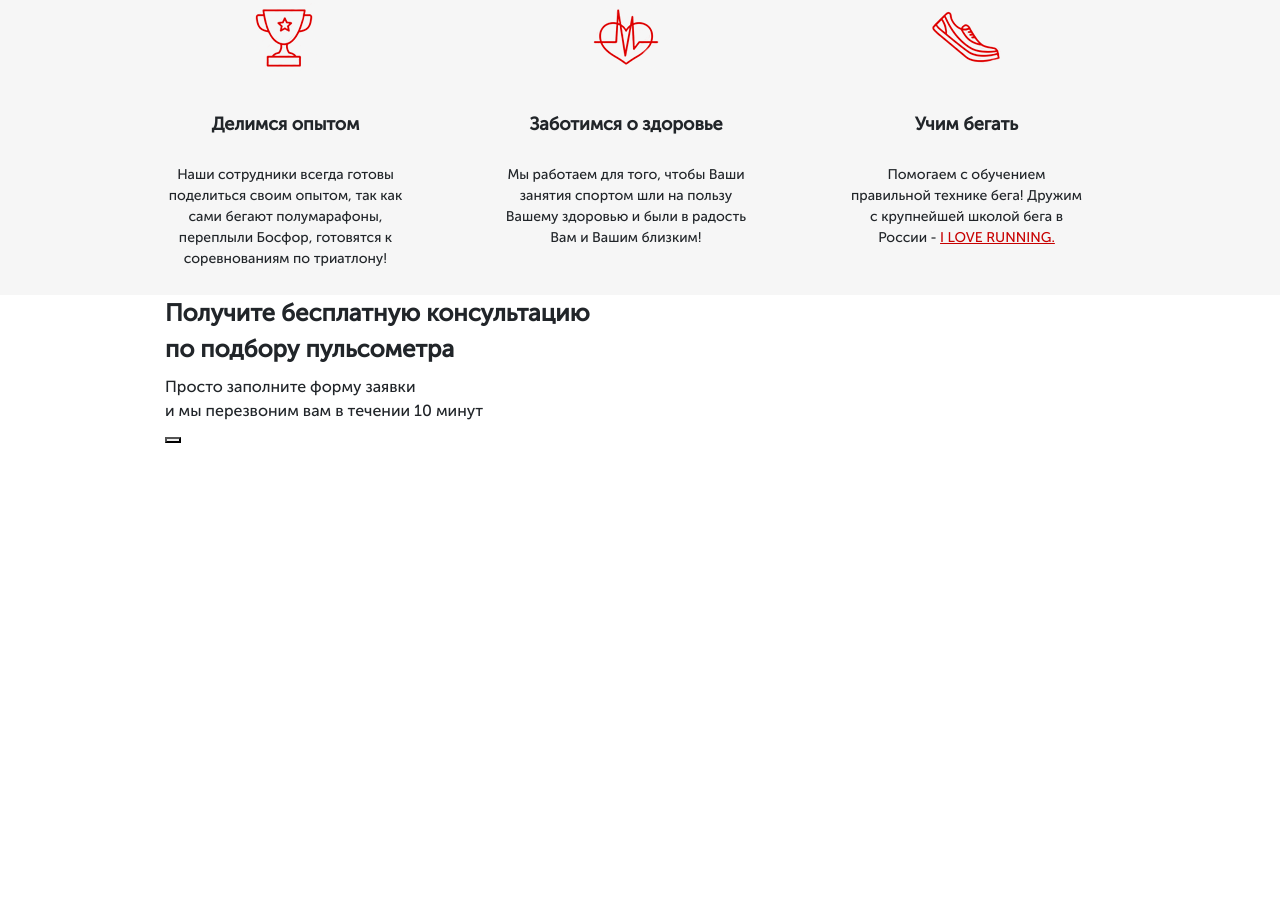
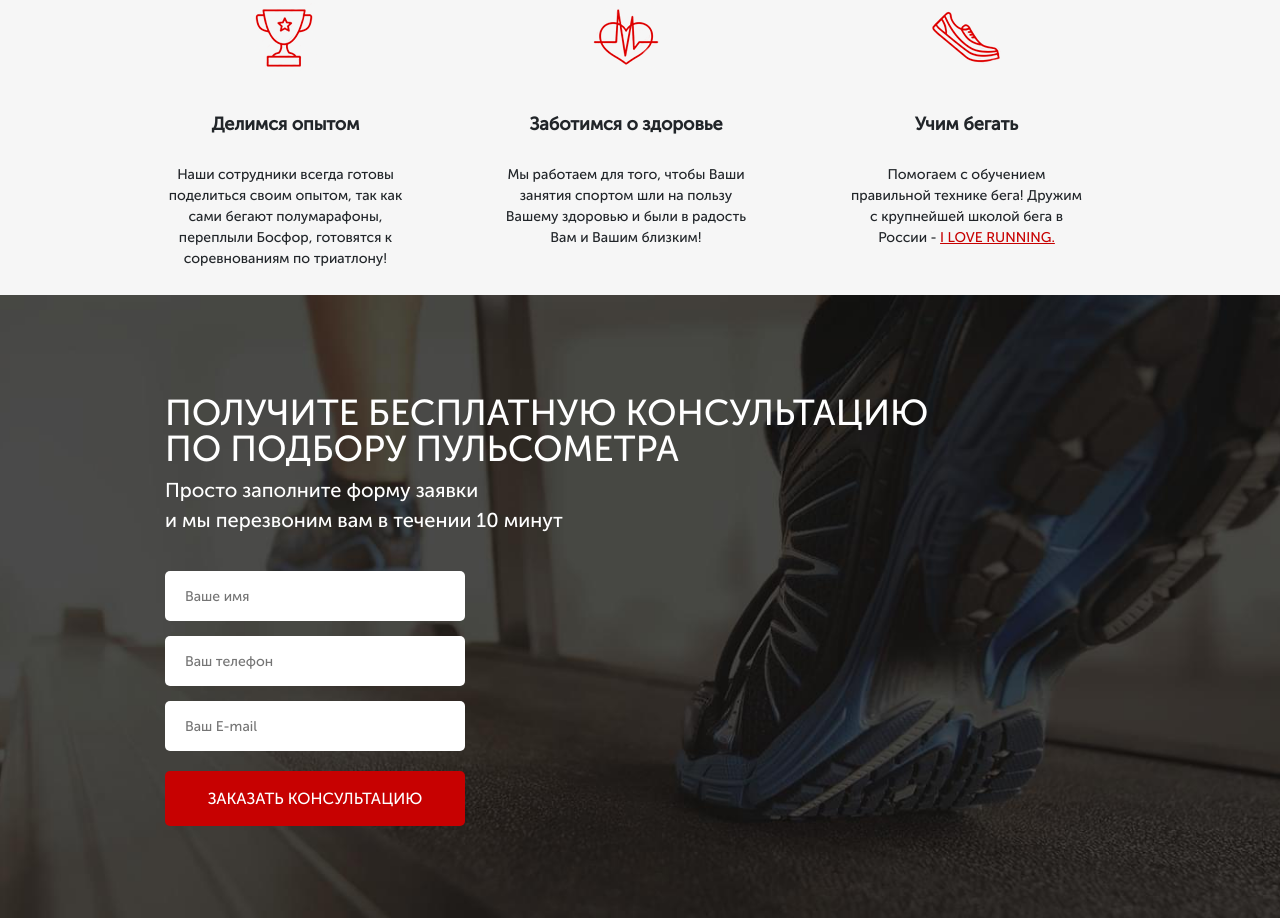
Before and after one commit to jekakolomiets/pulseband, a website: page src/index.html in a window 1280 px wide. Shown: the part 863-1781 px from the top of the page. Before the commit the page ends 1310 px from the top, so only its background shows below. Drawn offline with Linux system fonts and the light colour scheme.

Commit message:
added thirdsection with form

```diff
--- a/src/index.html
+++ b/src/index.html
@@ -91,18 +91,20 @@
     </div>
     <div class="consultation">
         <div class="container">
-            <h2 class="title">Получите бесплатную консультацию <br>
+            <h2 class="title title_left">Получите бесплатную консультацию <br>
                  по подбору пульсометра
             </h2>
-            <div class="consultation_descr">
+            <div class="consultation__descr">
                 Просто заполните форму заявки <br>
                 и мы перезвоним вам в течении 10 минут
             </div>
-            <div class="consultation_wrappper">
-                <form action=""></form>
-                <form action=""></form>
-                <form action=""></form>
-                <button class="button_form"></button>
+            <div class="consultation__wrappper">
+                <form class="feed-form" action="#">
+                    <input name="name" required placeholder="Ваше имя" type="text">
+                    <input name="phone" required placeholder="Ваш телефон" type="number">
+                    <input name="email" required placeholder="Ваш E-mail" type="email">
+                    <button class="button button_submit"> Заказать консультацию</button>
+                </form>
             </div>
         </div>
     </div>
--- a/src/sass/blocks/_buttons.scss
+++ b/src/sass/blocks/_buttons.scss
@@ -15,7 +15,10 @@
         height: 50px;
         font-size:16px;
         margin-top: 65px;
-
-
+    }
+    &_submit {
+        width: 100%;
+        height: 55px;
+        font-size:16px;
     }
 }
--- /dev/null
+++ b/src/sass/blocks/_consultation.scss
@@ -0,0 +1,11 @@
+.consultation {
+    min-height: 600px;
+    padding: 100px 0 92px 0;
+    background: url(../image/second_bg.jpeg) center (center/cover) no-repeat;
+    &__descr {
+        color:#FFFFFF;
+        font-weight: 500;
+        font-size:20px;
+        text-align:left;
+    }
+}
--- /dev/null
+++ b/src/sass/blocks/_forms.scss
@@ -0,0 +1,22 @@
+.feed-form {
+    margin-top: 36px;
+    display: flex;
+    flex-direction: column;
+    width: 300px;
+    input {
+        height: 50px;
+        border-radius: 5px;
+        background-color: #fff;
+        margin-bottom: 15px;
+        border: none;
+        padding: 0 20px;
+        color:#4B4B4B;
+        font-weight: 300;
+        font-size:14px;
+        text-align:left;
+        &:nth-child(3) {
+            margin-bottom: 20px;
+        }
+
+    }
+}
--- a/src/sass/blocks/_promo.scss
+++ b/src/sass/blocks/_promo.scss
@@ -1,5 +1,5 @@
 .promo {
-    /* min-height: 650px; */
+    min-height: 650px;
     padding: 21px 0 93px 0;
     background: url(../../image/header/first_bg.png) center (center/cover) no-repeat;
     &__wrapper {
--- /dev/null
+++ b/src/sass/blocks/_titles.scss
@@ -0,0 +1,14 @@
+.title {
+    color: #0d0d0d;
+    font-weight: 700;
+    font-size:30px;
+    text-align: center;
+    line-height: 36px;
+    text-transform: uppercase;
+    &_left {
+        color:#FFFFFF;
+        text-align:left;
+        font-size: 36px;
+        font-weight: 500;
+    }
+}
--- a/src/sass/style.scss
+++ b/src/sass/style.scss
@@ -11,3 +11,6 @@
 @import 'blocks/buttons';
 @import 'blocks/advantages';
 @import 'base/media';
+@import 'blocks/consultation';
+@import 'blocks/titles';
+@import 'blocks/forms';
```
Also changed, not shown: src/css/style.min.css.
